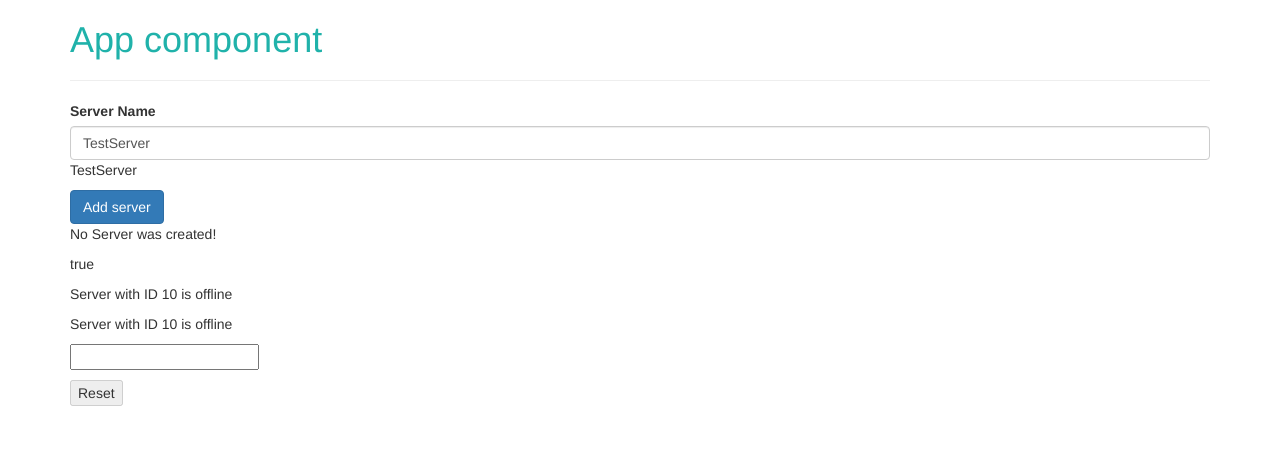
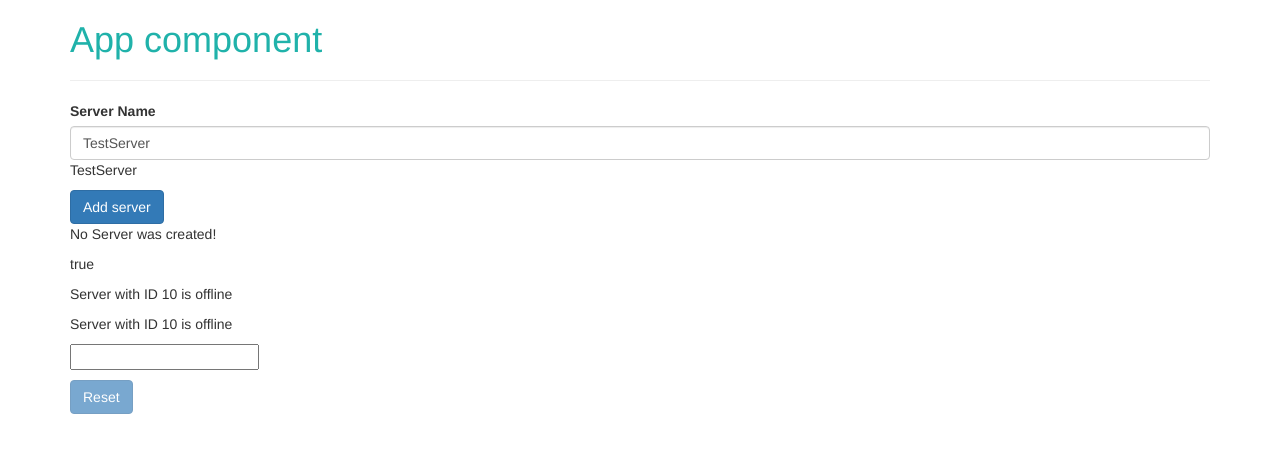
Before and after one commit to pyroj0ke/learn-Angular, an Angular app in the folder angular-course/course-project/: page / in a window 1280 px wide. Shown: the top 452 px of the page. Built offline with nearby package versions, Linux system fonts and the light colour scheme.

Commit message:
completeTask: simple way

```diff
--- a/angular-course/course-project/src/app/servers/servers.component.html
+++ b/angular-course/course-project/src/app/servers/servers.component.html
@@ -20,6 +20,8 @@
 
 <input
   type="text"
-  [(ngModel)]="username" (input)="checkInputText($event)">
+  [(ngModel)]="username">
 <p>{{ username }}</p>
-<button [disabled]="!isButtonAble" (click)="onClickButton($event)">Reset</button>
+<button
+  class="btn btn-primary"
+  [disabled]="username === ''" (click)="username = ''">Reset</button>
--- a/angular-course/course-project/src/app/servers/servers.component.ts
+++ b/angular-course/course-project/src/app/servers/servers.component.ts
@@ -36,12 +36,4 @@ export class ServersComponent implements OnInit {
     this.serverName = event.target.value;
   }
 
-  checkInputText(event: any): boolean {
-    return event.target.value === '' ? this.isButtonAble = false: this.isButtonAble = true;
-  }
-
-  onClickButton(event: any) {
-    this.username = '';
-    this.isButtonAble = false;
-  }
 }
```
